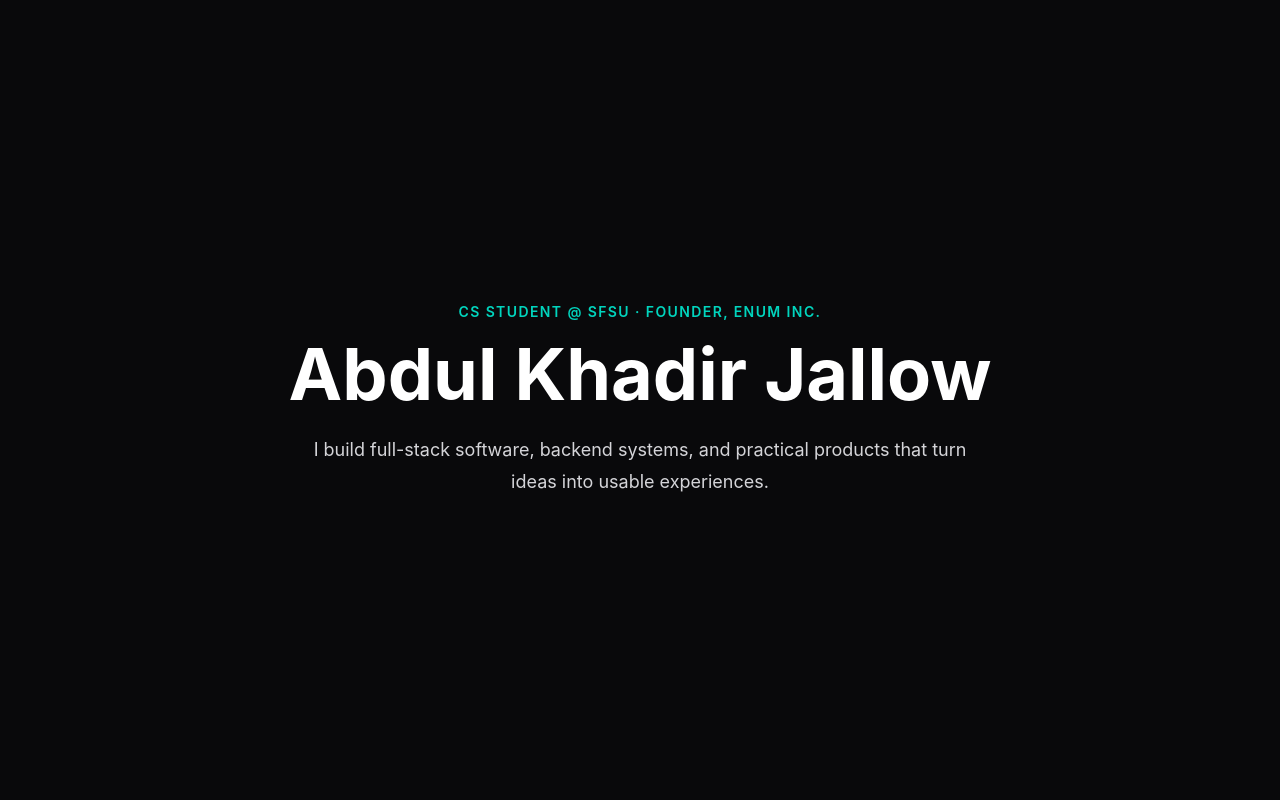
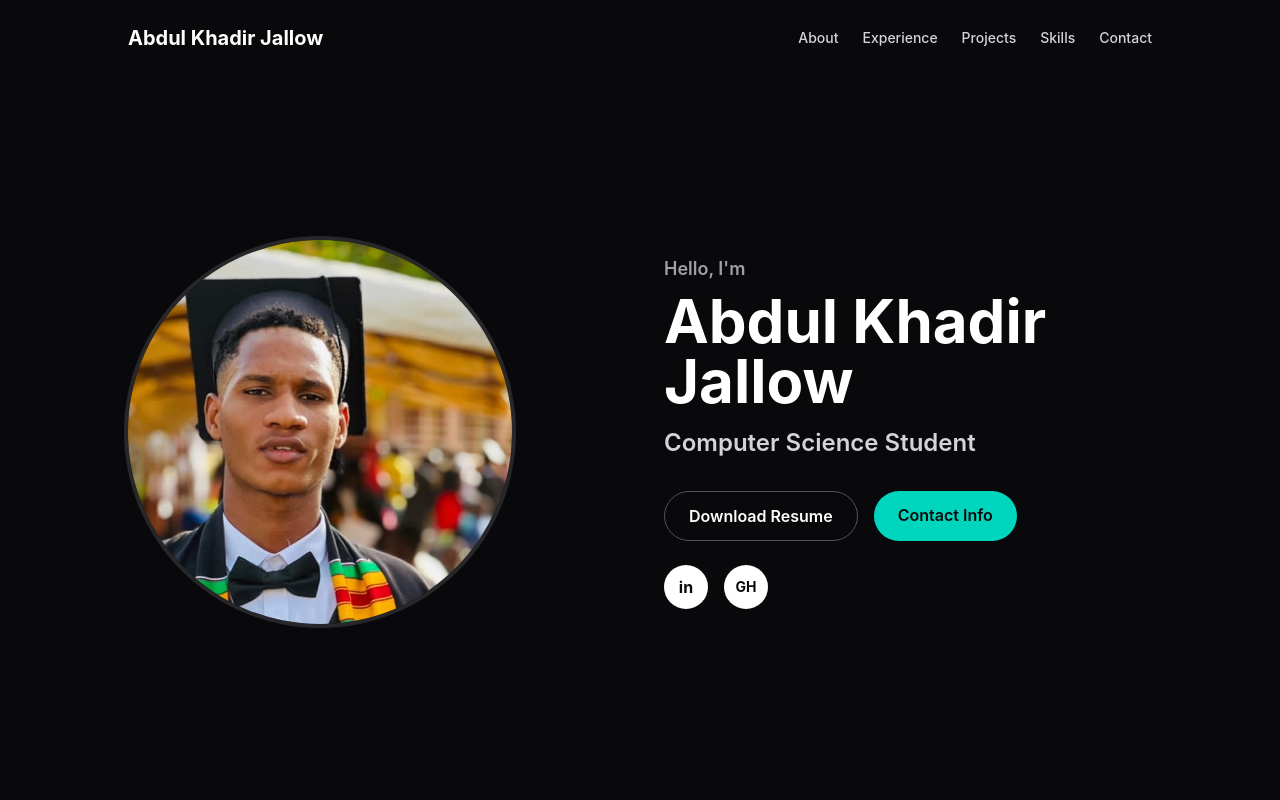
Before and after one commit to abdulkhadir07/abdulkhadir-portfolio, a React (Vite) app: page / in a window 1280 px wide. Shown: the top 800 px of the page. Built offline with nearby package versions, Linux system fonts and the light colour scheme.

Commit message:
feat: update hero with profile photo

```diff
--- a/src/sections/Hero.tsx
+++ b/src/sections/Hero.tsx
@@ -1,21 +1,90 @@
+import profileImage from '../assets/profile.jpeg'
+
+const navLinks = [
+  { label: 'About', href: '#about' },
+  { label: 'Experience', href: '#experience' },
+  { label: 'Projects', href: '#projects' },
+  { label: 'Skills', href: '#skills' },
+  { label: 'Contact', href: '#contact' },
+]
+
 export default function Hero() {
   return (
-    <section
-      id="home"
-      className="mx-auto flex min-h-screen max-w-5xl flex-col items-center justify-center px-6 text-center"
-    >
-      <p className="mb-4 text-sm font-semibold uppercase tracking-widest text-teal-400">
-        CS Student @ SFSU · Founder, Enum Inc.
-      </p>
+    <section id="home" className="min-h-screen bg-zinc-950 px-6 text-zinc-100">
+      <nav className="mx-auto flex max-w-5xl items-center justify-between py-6">
+        <a href="#home" className="text-xl font-bold text-white">
+          Abdul Khadir Jallow
+        </a>
 
-      <h1 className="text-5xl font-bold text-white md:text-7xl">
-        Abdul Khadir Jallow
-      </h1>
+        <div className="hidden gap-6 text-sm font-medium text-zinc-300 sm:flex">
+          {navLinks.map((link) => (
+            <a key={link.href} href={link.href} className="transition hover:text-teal-300">
+              {link.label}
+            </a>
+          ))}
+        </div>
+      </nav>
 
-      <p className="mt-6 max-w-2xl text-lg leading-8 text-zinc-300">
-        I build full-stack software, backend systems, and practical products
-        that turn ideas into usable experiences.
-      </p>
+      <div className="mx-auto grid min-h-[calc(100vh-88px)] max-w-5xl items-center gap-12 py-16 md:grid-cols-2">
+        <div className="flex justify-center md:justify-start">
+          <img
+            src={profileImage}
+            alt="Abdul Khadir Jallow"
+            className="h-72 w-72 rounded-full object-cover ring-4 ring-zinc-800 md:h-96 md:w-96"
+          />
+        </div>
+
+        <div className="text-center md:text-left">
+          <p className="text-lg font-semibold text-zinc-400">Hello, I&apos;m</p>
+
+          <h1 className="mt-2 text-5xl font-bold text-white md:text-6xl">
+            Abdul Khadir Jallow
+          </h1>
+
+          <p className="mt-4 text-2xl font-semibold text-zinc-300">
+            Computer Science Student
+          </p>
+
+          <div className="mt-8 flex flex-wrap justify-center gap-4 md:justify-start">
+            <a
+              href="/Abdul-Khadir-Jallow-Resume.pdf"
+              download
+              className="rounded-full border border-zinc-600 px-6 py-3 font-semibold text-white transition hover:border-teal-400 hover:text-teal-300"
+            >
+              Download Resume
+            </a>
+
+            <a
+              href="#contact"
+              className="rounded-full bg-teal-400 px-6 py-3 font-semibold text-zinc-950 transition hover:bg-teal-300"
+            >
+              Contact Info
+            </a>
+          </div>
+
+          <div className="mt-6 flex justify-center gap-4 md:justify-start">
+            <a
+              href="https://www.linkedin.com/in/abdulkhadirjallow"
+              target="_blank"
+              rel="noreferrer"
+              aria-label="LinkedIn"
+              className="flex h-11 w-11 items-center justify-center rounded-full bg-white font-bold text-zinc-950 transition hover:bg-teal-300"
+            >
+              in
+            </a>
+
+            <a
+              href="https://github.com/abdulkhadir07"
+              target="_blank"
+              rel="noreferrer"
+              aria-label="GitHub"
+              className="flex h-11 w-11 items-center justify-center rounded-full bg-white text-sm font-bold text-zinc-950 transition hover:bg-teal-300"
+            >
+              GH
+            </a>
+          </div>
+        </div>
+      </div>
     </section>
   )
 }
```
Also changed, not shown: src/assets/profile.jpeg (added).
